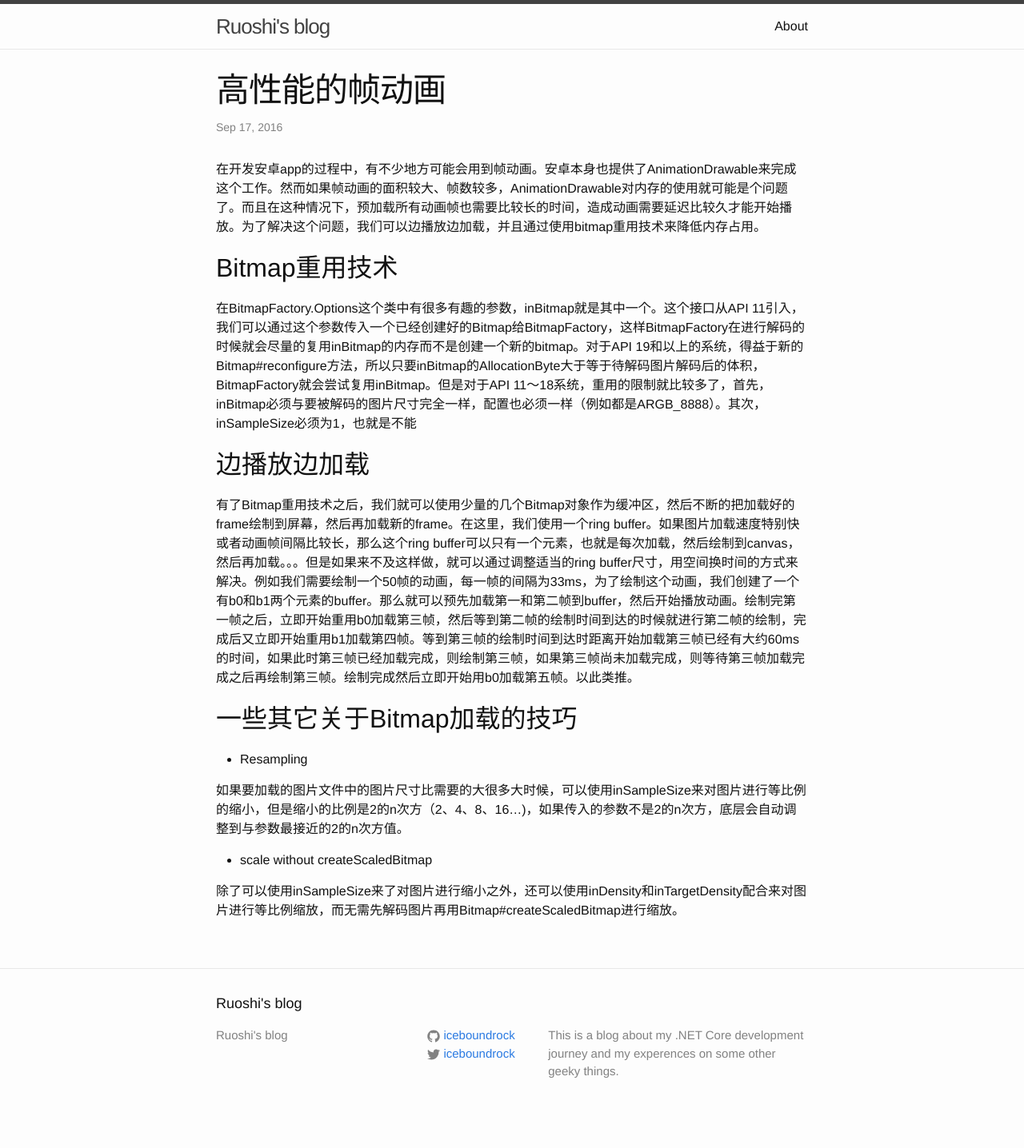
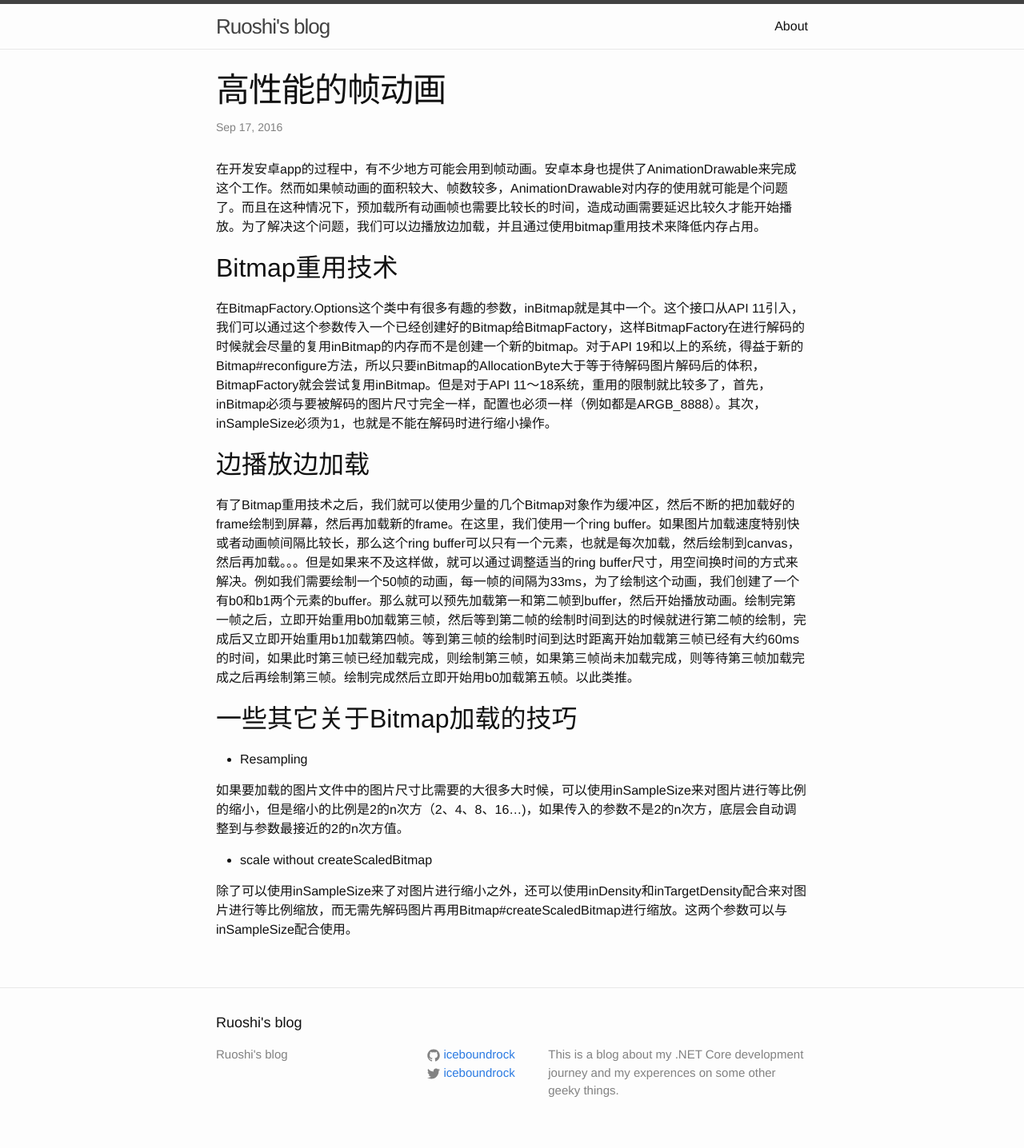
Before and after one commit to iceboundrock/iceboundrock.github.io, a Jekyll site: the page built from _posts/2016-09-16-high-perf-frame-anim.markdown, in a window 1280 px wide. Shown: the whole page at 80% size. Built offline with Jekyll 4.4.1, drawn with Linux system fonts in a browser that asks for light colours; before the commit the page ends 1412 px from its top, so only the background shows below that.

Commit message:
modify high perf frame anim post

```diff
--- a/_posts/2016-09-16-high-perf-frame-anim.markdown
+++ b/_posts/2016-09-16-high-perf-frame-anim.markdown
@@ -12,7 +12,7 @@ categories: android
 
 ## Bitmap重用技术
 
-在BitmapFactory.Options这个类中有很多有趣的参数，inBitmap就是其中一个。这个接口从API 11引入，我们可以通过这个参数传入一个已经创建好的Bitmap给BitmapFactory，这样BitmapFactory在进行解码的时候就会尽量的复用inBitmap的内存而不是创建一个新的bitmap。对于API 19和以上的系统，得益于新的Bitmap#reconfigure方法，所以只要inBitmap的AllocationByte大于等于待解码图片解码后的体积，BitmapFactory就会尝试复用inBitmap。但是对于API 11～18系统，重用的限制就比较多了，首先，inBitmap必须与要被解码的图片尺寸完全一样，配置也必须一样（例如都是ARGB_8888）。其次，inSampleSize必须为1，也就是不能
+在BitmapFactory.Options这个类中有很多有趣的参数，inBitmap就是其中一个。这个接口从API 11引入，我们可以通过这个参数传入一个已经创建好的Bitmap给BitmapFactory，这样BitmapFactory在进行解码的时候就会尽量的复用inBitmap的内存而不是创建一个新的bitmap。对于API 19和以上的系统，得益于新的Bitmap#reconfigure方法，所以只要inBitmap的AllocationByte大于等于待解码图片解码后的体积，BitmapFactory就会尝试复用inBitmap。但是对于API 11～18系统，重用的限制就比较多了，首先，inBitmap必须与要被解码的图片尺寸完全一样，配置也必须一样（例如都是ARGB_8888）。其次，inSampleSize必须为1，也就是不能在解码时进行缩小操作。
 
 
 ## 边播放边加载
@@ -28,4 +28,4 @@ categories: android
 
 * scale without createScaledBitmap
 
-除了可以使用inSampleSize来了对图片进行缩小之外，还可以使用inDensity和inTargetDensity配合来对图片进行等比例缩放，而无需先解码图片再用Bitmap#createScaledBitmap进行缩放。
+除了可以使用inSampleSize来了对图片进行缩小之外，还可以使用inDensity和inTargetDensity配合来对图片进行等比例缩放，而无需先解码图片再用Bitmap#createScaledBitmap进行缩放。这两个参数可以与inSampleSize配合使用。
```
